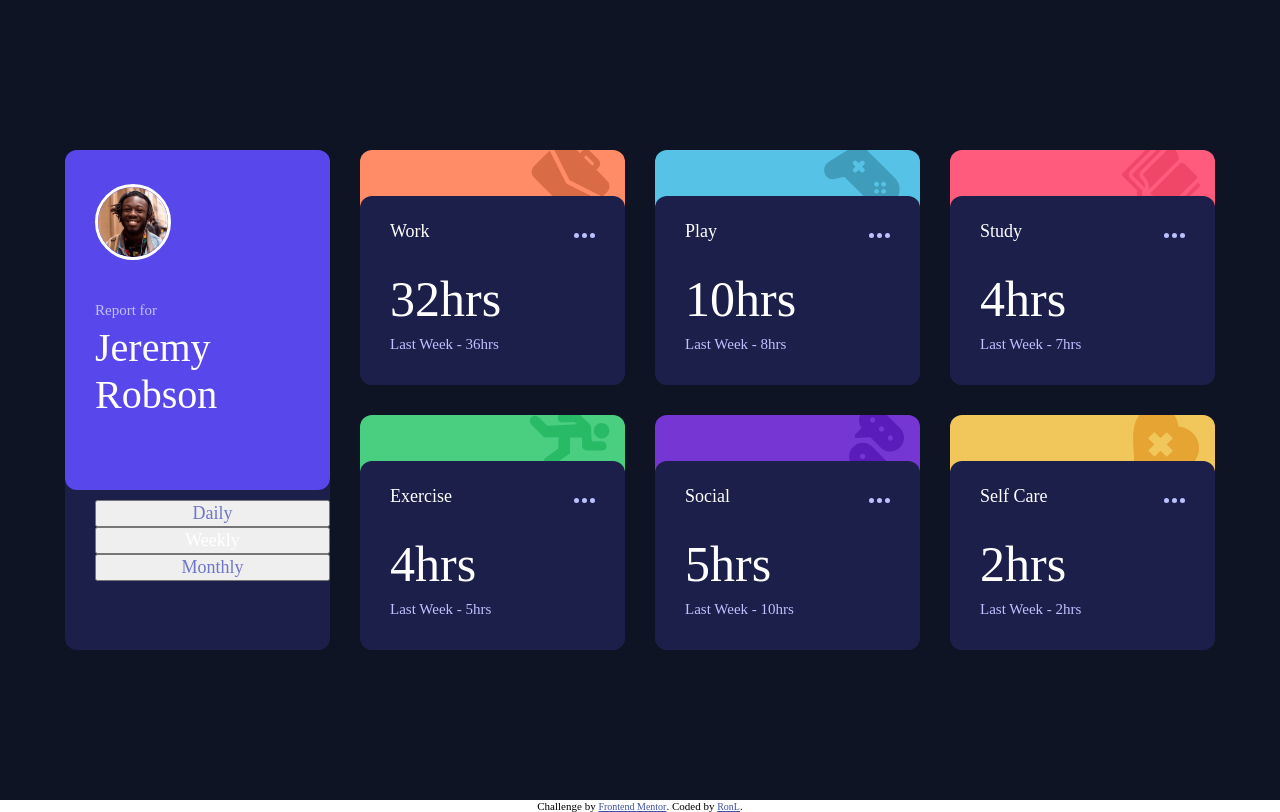
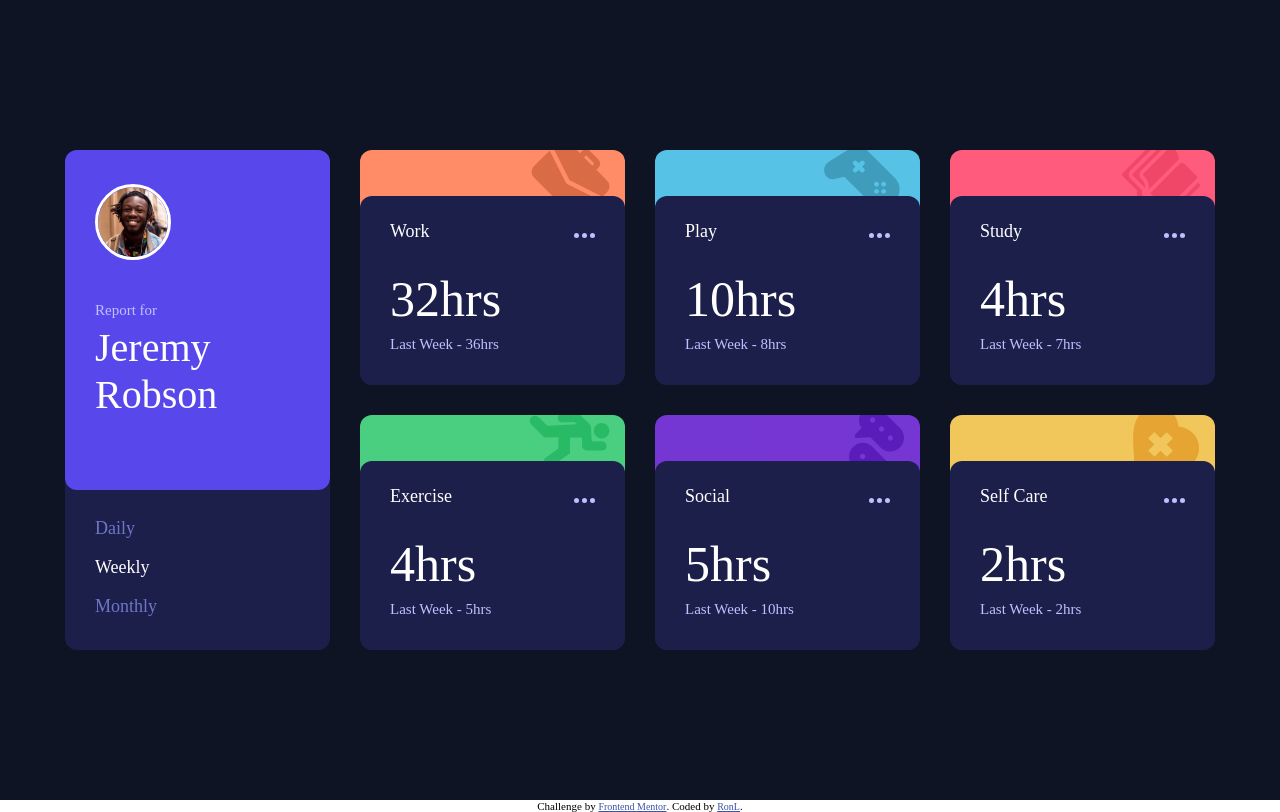
Before and after one commit to Stypian/FEM-Time-Tracking-Dashboard, a plain HTML site: page index.html in a window 1280 px wide. Drawn offline with Linux system fonts and the light colour scheme; a web font is replaced by a local one.

Commit message:
Updated selection ruleset

```diff
--- a/styles.css
+++ b/styles.css
@@ -84,7 +84,11 @@
     .timeTrk__selection {
         color: var(--desat-blue);
         font-size: 1.8rem;
-        margin-bottom: 0;
+        background-color: transparent;
+        border: none;
+        margin-top: 1.8rem;
+        padding: 0;
+        text-align: left;
         cursor: pointer;
         transition: color 200ms linear;
     }
```
